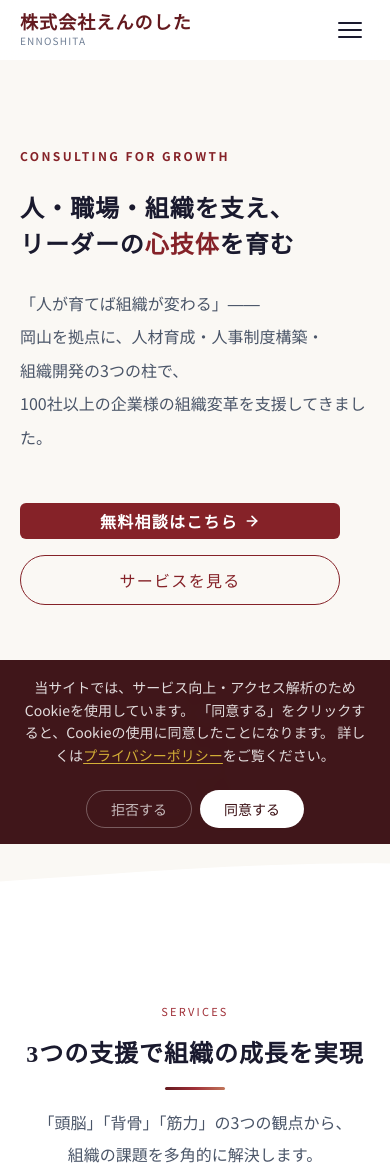
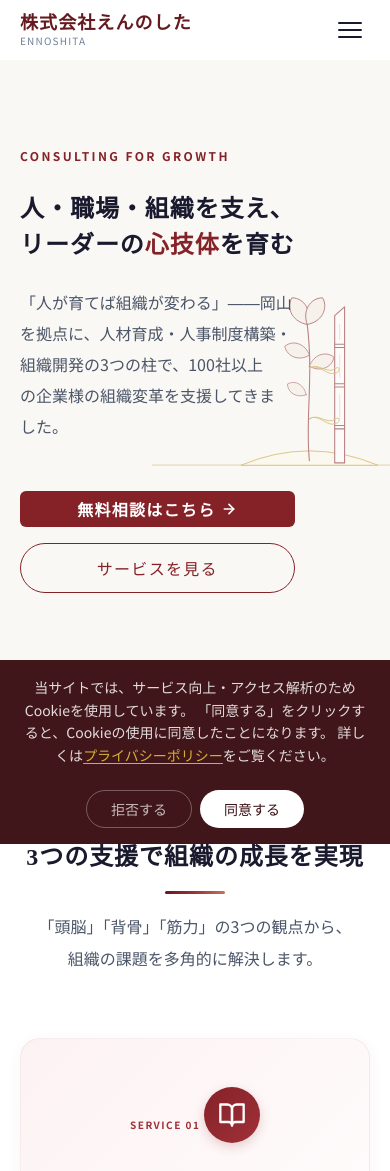
Before and after one commit to ennoshita-inc/first, a WordPress theme: template wordpress-theme/ennoshita/front-page.php in a window 390 px wide. Shown: the top 1171 px of the page. Run offline with PHP 8.4 and a stand-in for WordPress, Linux system fonts and the light colour scheme; the site name, menu and one post (Sample post) are stand-ins, and other content is empty; some libraries are stand-ins or nearby versions.

Commit message:
スマホのトップで苗木を文字の右に重ねて置く (v4.5.0)
- 説明文とボタンを見出しの幅で折り返す
- 苗木は縦に積まず、画面の右端に文字と少し重ねて薄めに置く
- 線画を .hero__inner の中に移し、PCではコンテナの右下に固定

Co-Authored-By: Claude Opus 5.5 (1M context) <noreply@anthropic.com>
Claude-Session: https://claude.ai/code/session_01DszKigjKojd5bWMG8dR4Hs

```diff
--- a/wordpress-theme/ennoshita/front-page.php
+++ b/wordpress-theme/ennoshita/front-page.php
@@ -69,8 +69,6 @@ get_header();
           </a>
         </div>
       </div>
-    </div>
-
 
     <?php if (!$hero_is_photo) : ?>
       <div class="hero__illust" aria-hidden="true">
@@ -94,6 +92,7 @@ get_header();
         </svg>
       </div>
     <?php endif; ?>
+    </div>
 
     <div class="hero__scroll" aria-hidden="true">
       <span>SCROLL</span>
--- a/wordpress-theme/ennoshita/style.css
+++ b/wordpress-theme/ennoshita/style.css
@@ -4158,14 +4158,16 @@ a.blog-filter__item--active:hover {
 
 .hero--illust .hero__scroll { display: none; }
 
+/* .hero__inner（コンテナ）の右下に置く */
 .hero__illust {
   position: absolute;
-  z-index: 1;
-  right: max(var(--container-padding), calc((100vw - var(--container-max)) / 2));
-  bottom: 120px;
+  z-index: 0;
+  right: 0;
+  bottom: var(--space-2xl);
   width: clamp(300px, 40vw, 560px);
   pointer-events: none;
 }
+.hero--illust .hero__content { position: relative; z-index: 1; }
 
 .hero__illust svg { display: block; width: 100%; height: auto; }
 
@@ -4182,15 +4184,24 @@ a.blog-filter__item--active:hover {
   .hero__illust { width: 40vw; }
 }
 
-/* スマホ・タブレット縦：文字の下に苗木を置く縦並び */
+/* スマホ・タブレット縦：文字の幅を見出しにそろえ、苗木は右側に文字と少し重ねて置く */
 @media (max-width: 768px) {
-  .hero--illust { flex-direction: column; align-items: stretch; padding-bottom: 96px; }
-  .hero--illust .hero__content { max-width: 100%; }
+  .hero--illust { padding-bottom: 110px; }
+  .hero--illust .hero__content { width: fit-content; max-width: 100%; }
+  /* 説明文とボタンは見出しの幅で折り返す */
+  .hero--illust .hero__description,
+  .hero--illust .hero__buttons { width: 0; min-width: 100%; }
+  .hero--illust .hero__description { word-break: auto-phrase; text-wrap: pretty; }
+  .hero--illust .hero__buttons .btn { max-width: none; }
+  .hero--illust .hero__description { line-height: 1.95; }
+  /* 横長の絵を右へはみ出させ、苗木だけが画面の右端に立つようにする */
   .hero__illust {
-    position: relative;
-    right: auto;
-    bottom: auto;
-    width: min(78%, 360px);
-    margin: var(--space-xl) auto 0;
+    /* ボタン2つ（約120px）＋余白の上に地面が来る位置 */
+    right: -24vw;
+    bottom: 150px;
+    width: 80vw;
+    max-width: none;
+    opacity: 0.55;
+    z-index: 0;
   }
 }
```
Also changed, not shown: 1 other file.
